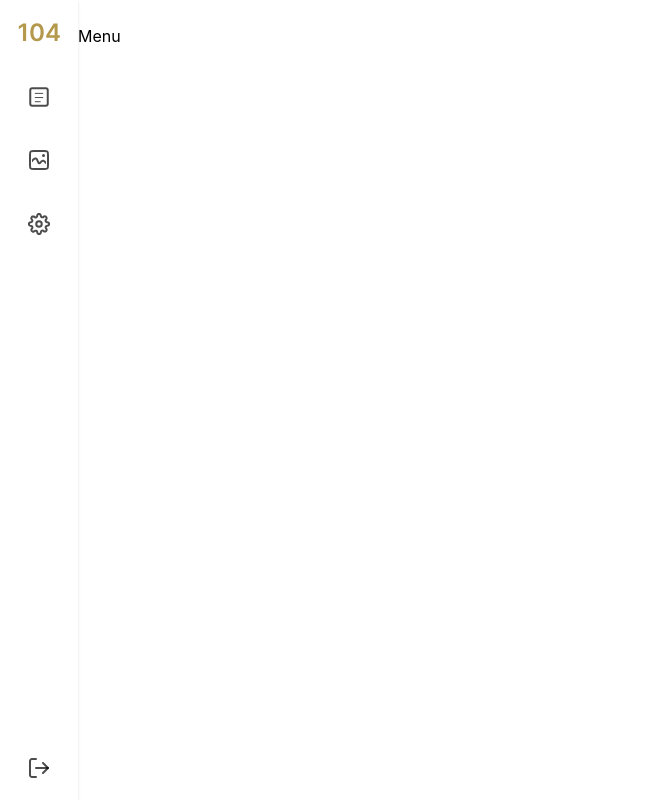
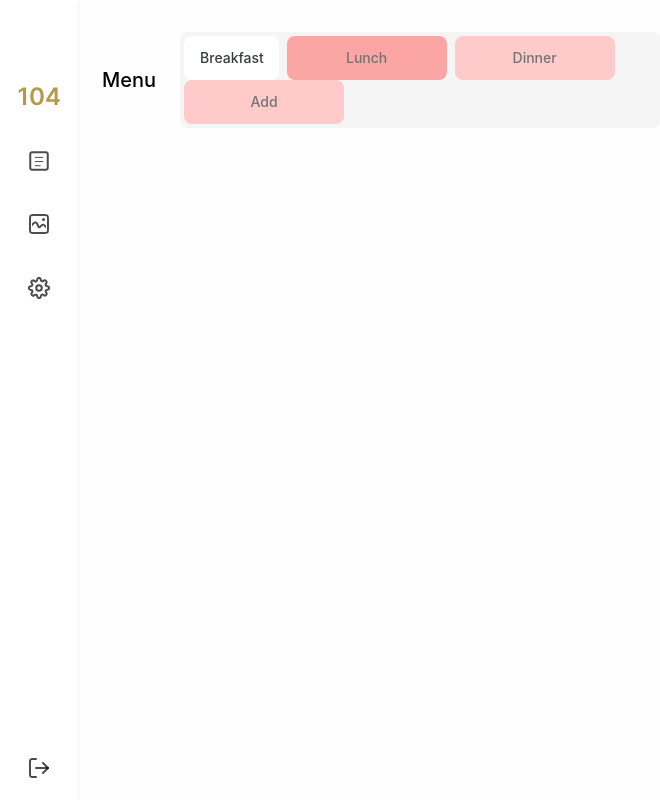
Before and after one commit to giovanniandr/104, a Next.js app in the folder front/: page / in a window 1280 px wide. Shown: the whole page, without its empty margins (0-660 px from the left). Built offline with nearby package versions, Linux system fonts and the light colour scheme.

Commit message:
Menu page

```diff
--- a/front/pages/components/Content.js
+++ b/front/pages/components/Content.js
@@ -2,11 +2,45 @@ import React from 'react'
 
 function Content() {
   return (
-    <main className="">
-      <div className="p-6">
-        <h1> Menu </h1>
+    <main className="w-screen h-screen bg-[#FEFEFE]">
+      <div className="flex items-center h-1/5">
+      <h1 className="ml-6 float-left text-xl font-medium"> Menu </h1>
+      <ul class="flex flex-wrap ml-6 p-1 w-2/5 bg-[#F5F5F5] rounded-lg text-sm font-medium text-center text-gray-500 dark:text-gray-400">
+        <li class="mr-2 w-1/5">
+          <a
+            href="#"
+            class="inline-block py-3 px-4 w-full text-[#363C3C] bg-white rounded-lg active"
+            aria-current="page"
+          >
+            Breakfast
+          </a>
+        </li>
+        <li class="mr-2 w-40">
+          <a
+            href="#"
+            class="inline-block py-3 px-4 w-full rounded-lg text-[#737373] bg-red-300 hover:text-[#363C3C]"
+          >
+            Lunch
+          </a>
+        </li>
+        <li class="mr-2 w-40">
+          <a
+            href="#"
+            class="inline-block py-3 px-4 w-full bg-red-200 rounded-lg text-[#737373] hover:text-[#363C3C]"
+          >
+            Dinner
+          </a>
+        </li>
+        <li class="mr-2 w-40">
+          <a
+            href="#"
+            class="inline-block py-3 px-4 w-full bg-red-200 rounded-lg text-[#737373] hover:text-[#363C3C]"
+          >
+            Add
+          </a>
+        </li>
+      </ul>
       </div>
-
     </main>
   );
 }
--- a/front/pages/components/Navbar.js
+++ b/front/pages/components/Navbar.js
@@ -4,6 +4,8 @@ function Navbar() {
   return (
     <div className="float-left flex h-screen bg-[#FEFEFE]">
       <aside className="flex flex-col items-center h-full text-gray-700 bg-white shadow w-1/">
+        <div className="h-16 flex items-center w-full"> </div>
+
         <div className="h-16 flex items-center w-full">
           <svg className="mx-auto"
             width="42"
@@ -20,6 +22,7 @@ function Navbar() {
         </div>
 
         <ul>
+
           <li className="hover:bg-gray-100">
             <a
               href="."
```
